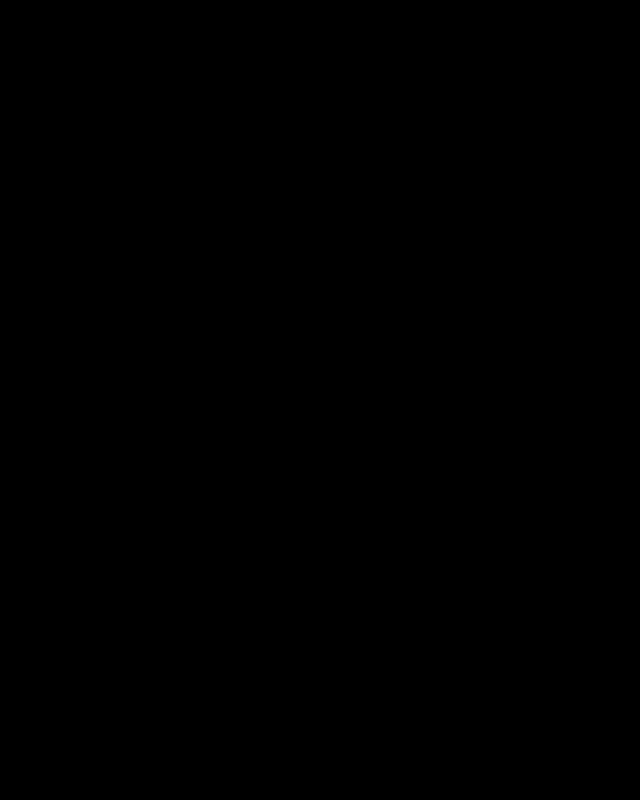
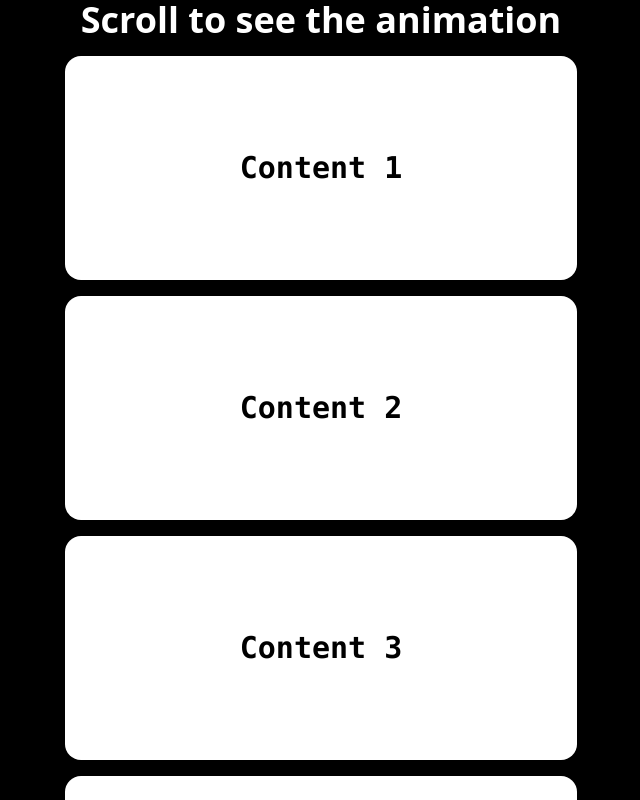
Before and after one commit to SunACong/50-vue-projects, a Vue app: page /ScrollAnimation in a window 1280 px wide. Before the commit this address had no page. Shown: the top 800 px of the page, without its empty margins (319-959 px from the left). Built offline with nearby package versions, Linux system fonts and the light colour scheme.

Commit message:
feat: 添加ScrollAnimation项目并更新相关配置
- 在路由配置中添加ScrollAnimation项目路径
- 更新README.md，标记ScrollAnimation项目为已完成
- 在常量配置中添加ScrollAnimation项目信息
- 新增ScrollAnimation.vue组件，实现滚动动画效果

```diff
--- a/src/constants/index.js
+++ b/src/constants/index.js
@@ -9,60 +9,36 @@
         id: 1,
         title: 'Expanding Cards',
         image: 'https://50projects50days.com/img/projects-img/1-expanding-cards.png',
-        link: 'ExpandingCards'
+        link: 'ExpandingCards',
     },
     {
         id: 2,
         title: 'Progress Steps',
         image: 'https://50projects50days.com/img/projects-img/2-progress-steps.png',
-        link: 'ProgressSteps'
+        link: 'ProgressSteps',
     },
     {
         id: 3,
         title: 'Rotating Navigation Animation',
         image: 'https://50projects50days.com/img/projects-img/3-rotating-navigation-animation.png',
-        link: 'RotatingNavigationAnimation'
+        link: 'RotatingNavigationAnimation',
     },
     {
         id: 4,
         title: 'Hidden Search Widget',
         image: 'https://50projects50days.com/img/projects-img/4-hidden-search-widget.png',
-        link: 'HiddenSearchWidget'
+        link: 'HiddenSearchWidget',
     },
     {
         id: 5,
         title: 'Blurry Loading',
         image: 'https://50projects50days.com/img/projects-img/5-blurry-loading.png',
-        link: 'BlurryLoading'
+        link: 'BlurryLoading',
     },
     {
-        id: 3,
-        title: 'Project 3',
-        image: 'https://50projects50days.com/img/projects-img/3-rotating-navigation-animation.png',
-        link: '#project3'
+        id: 6,
+        title: 'Scroll Animation',
+        image: 'https://50projects50days.com/img/projects-img/6-scroll-animation.png',
+        link: 'ScrollAnimation',
     },
-    {
-        id: 3,
-        title: 'Project 3',
-        image: 'https://50projects50days.com/img/projects-img/3-rotating-navigation-animation.png',
-        link: '#project3'
-    },
-    {
-        id: 3,
-        title: 'Project 3',
-        image: 'https://50projects50days.com/img/projects-img/3-rotating-navigation-animation.png',
-        link: '#project3'
-    },
-    {
-        id: 3,
-        title: 'Project 3',
-        image: 'https://50projects50days.com/img/projects-img/3-rotating-navigation-animation.png',
-        link: '#project3'
-    },
-    {
-        id: 3,
-        title: 'Project 3',
-        image: 'https://50projects50days.com/img/projects-img/3-rotating-navigation-animation.png',
-        link: '#project3'
-    }
 ]
--- /dev/null
+++ b/src/projects/ScrollAnimation.vue
@@ -0,0 +1,88 @@
+<template>
+    <div class="flex flex-col items-center justify-center gap-4 text-white">
+        <h1 class="head-text">Scroll to see the animation</h1>
+        <div
+            v-for="(item, index) in contentList"
+            :key="item.id"
+            :ref="(el) => (boxRefs[index] = el)"
+            :class="[
+                'my-auto flex h-56 w-sm items-center justify-center rounded-2xl bg-white font-mono text-3xl font-bold text-black transition-all duration-700 ease-in md:w-md lg:w-lg',
+                index % 2 === 0 ? '-translate-x-full' : 'translate-x-full',
+                item.visible
+                    ? 'nth-of-type-[2n]:translate-x-0 nth-of-type-[2n+1]:translate-x-0'
+                    : 'nth-of-type-[2n]:translate-x-full nth-of-type-[2n+1]:-translate-x-full',
+            ]">
+            <div>{{ item.title }}</div>
+        </div>
+    </div>
+</template>
+
+<script setup>
+    import { ref, onMounted, reactive } from 'vue'
+
+    const boxRefs = reactive([])
+
+    const contentList = ref([
+        {
+            id: 1,
+            title: 'Content 1',
+            visible: false,
+        },
+        {
+            id: 2,
+            title: 'Content 2',
+            visible: false,
+        },
+        {
+            id: 3,
+            title: 'Content 3',
+            visible: false,
+        },
+        {
+            id: 4,
+            title: 'Content 4',
+            visible: false,
+        },
+        {
+            id: 5,
+            title: 'Content 5',
+            visible: false,
+        },
+        {
+            id: 6,
+            title: 'Content 6',
+            visible: false,
+        },
+        {
+            id: 7,
+            title: 'Content 7',
+            visible: false,
+        },
+        {
+            id: 8,
+            title: 'Content 8',
+            visible: false,
+        },
+    ])
+
+    onMounted(() => {
+        const observer = new IntersectionObserver(
+            (entries) => {
+                entries.forEach((entry) => {
+                    // 找到对应的内容项
+                    const index = boxRefs.findIndex((ref) => ref === entry.target)
+                    if (index !== -1) {
+                        // 根据元素是否在视口内设置可见状态
+                        contentList.value[index].visible = entry.isIntersecting
+                    }
+                })
+            },
+            { threshold: 0.1 }
+        )
+
+        // 为每个盒子添加观察
+        boxRefs.forEach((box) => {
+            if (box) observer.observe(box)
+        })
+    })
+</script>
--- a/src/router/index.js
+++ b/src/router/index.js
@@ -37,6 +37,11 @@
         path: '/BlurryLoading',
         name: 'BlurryLoading',
         component: () => import('@/projects/BlurryLoading.vue')
+    },
+    {
+        path: '/ScrollAnimation',
+        name: 'ScrollAnimation',
+        component: () => import('@/projects/ScrollAnimation.vue')
     }
 ]
 
```
Also changed, not shown: 1 other file (tests, documents, lock files or other folders).
